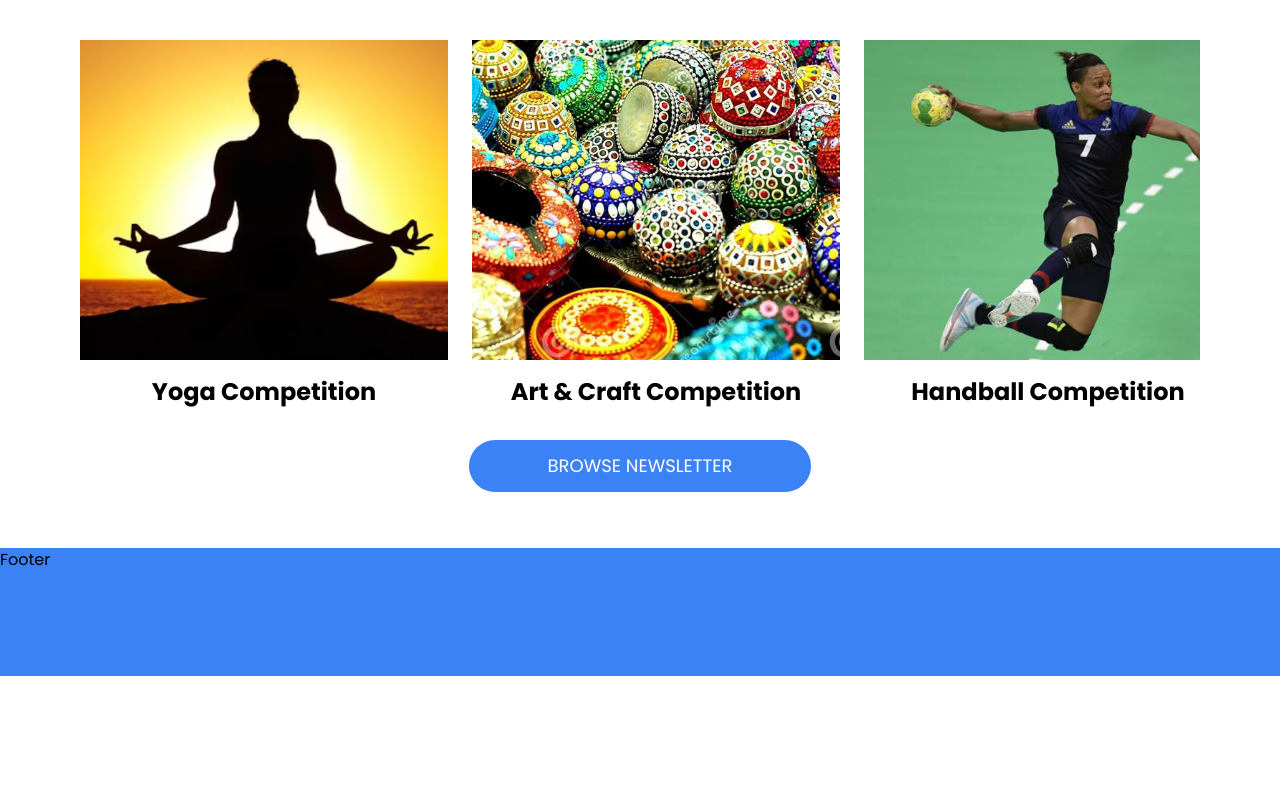
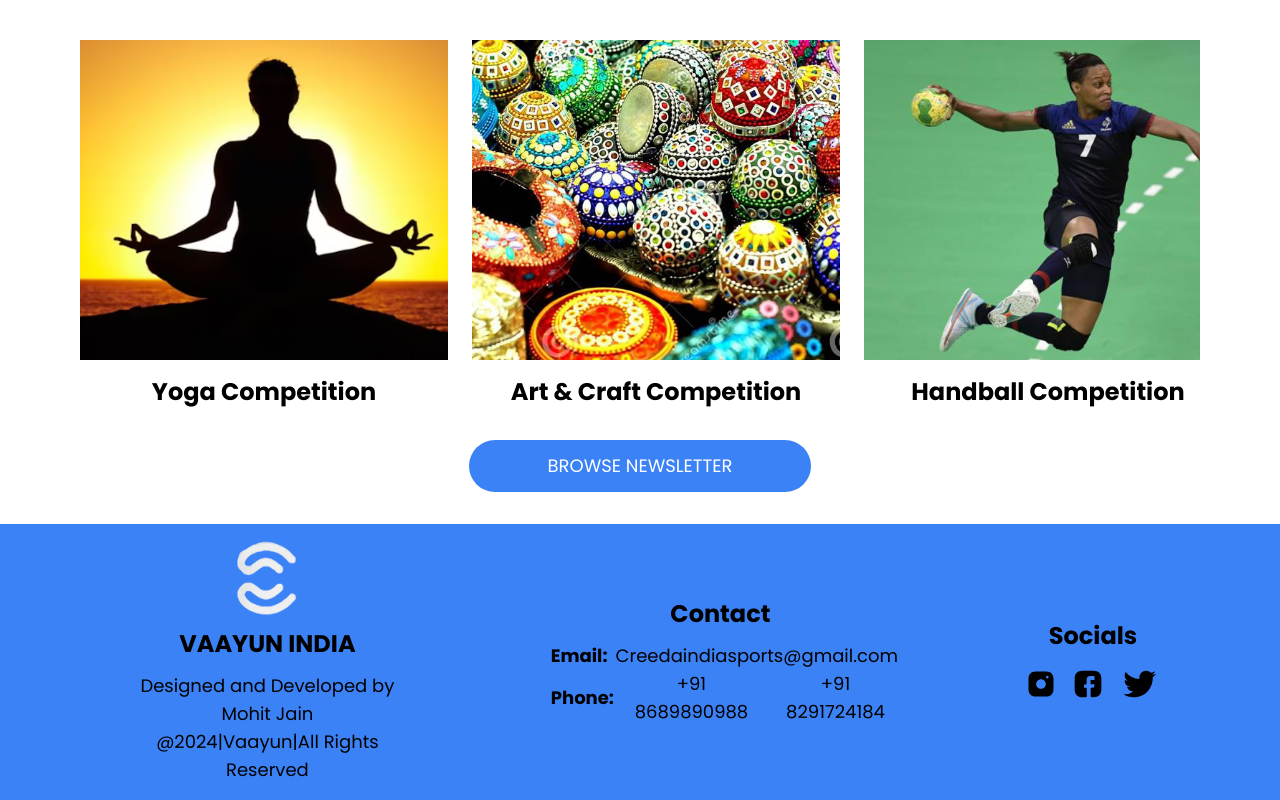
Before and after one commit to Mohitjnn/vaayu, a Next.js app: page / in a window 1280 px wide. Shown: the part 1816-2616 px from the top of the page. Before the commit the page ends 2492 px from the top, so only its background shows below. Built offline with nearby package versions, Linux system fonts and the light colour scheme; grey boxes are pictures that could not be loaded.

Commit message:
footer made

```diff
--- a/src/components/Footer/Footer.jsx
+++ b/src/components/Footer/Footer.jsx
@@ -1,7 +1,71 @@
 import React from "react";
 
+import Image from "next/image";
 function Footer() {
-  return <div className="w-full bg-blue-500 h-32 mt-14">Footer</div>;
+  return (
+    <div className="w-full bg-blue-500 mt-8 h-fit px-14 py-4 bottom-0 flex justify-between items-center">
+      <div className="flex flex-col items-center justify-evenly w-fit h-fit space-y-3 px-16">
+        <Image src="/logoWhite.png" height={10} width={60} />
+        <h1 className="subHeading">VAAYUN INDIA</h1>
+        <div className="text text-center">
+          <p>Designed and Developed by</p>
+          <p>Mohit Jain</p>
+          <p className="text-lg">@2024|Vaayun|All Rights Reserved</p>
+        </div>
+      </div>
+      <div className="flex flex-col items-center justify-evenly w-fit h-fit space-y-3 px-16">
+        <h1 className="subHeading">Contact</h1>
+        <div className="text text-center">
+          <p>
+            <span className="font-semibold px-2">Email:</span>
+            Creedaindiasports@gmail.com
+          </p>
+          <div className="flex flex-row justify-start w-full items-center">
+            <span className="font-semibold px-2">Phone:</span>
+            <p>+91 8689890988</p>
+            <p className="ml-3">+91 8291724184</p>
+          </div>
+        </div>
+      </div>
+      <div className="flex flex-col items-center justify-evenly w-fit h-fit space-y-3 px-16">
+        <h1 className="subHeading">Socials</h1>
+        <div className="flex items-center space-x-4">
+          <svg
+            xmlns="http://www.w3.org/2000/svg"
+            width="30"
+            height="30"
+            viewBox="0 0 24 24"
+            fill="none"
+          >
+            <path
+              d="M16.19 2H7.81C4.17 2 2 4.17 2 7.81v8.37C2 19.83 4.17 22 7.81 22h8.37c3.64 0 5.81-2.17 5.81-5.81V7.81C22 4.17 19.83 2 16.19 2ZM12 15.88c-2.14 0-3.88-1.74-3.88-3.88 0-2.14 1.74-3.88 3.88-3.88 2.14 0 3.88 1.74 3.88 3.88 0 2.14-1.74 3.88-3.88 3.88Zm5.92-9c-.05.12-.12.23-.21.33-.1.09-.21.16-.33.21a.995.995 0 0 1-1.09-.21c-.09-.1-.16-.21-.21-.33A.995.995 0 0 1 16 6.5c0-.13.03-.26.08-.38.05-.13.12-.23.21-.33.23-.23.58-.34.9-.27.07.01.13.03.19.06.06.02.12.05.18.09.05.03.1.08.15.12.09.1.16.2.21.33.05.12.08.25.08.38s-.03.26-.08.38Z"
+              fill="#000000"
+            ></path>
+          </svg>
+          <svg
+            xmlns="http://www.w3.org/2000/svg"
+            width="32"
+            height="32"
+            viewBox="0 0 24 24"
+            fill="none"
+          >
+            <path
+              fill="#000000"
+              d="M22 16.19c0 3.64-2.17 5.81-5.81 5.81H15c-.55 0-1-.45-1-1v-5.77c0-.27.22-.5.49-.5l1.76-.03c.14-.01.26-.11.29-.25l.35-1.91a.303.303 0 00-.3-.35l-2.13.03c-.28 0-.5-.22-.51-.49l-.04-2.45c0-.16.13-.3.3-.3l2.4-.04c.17 0 .3-.13.3-.3l-.04-2.4c0-.17-.13-.3-.3-.3l-2.7.04a2.996 2.996 0 00-2.95 3.05l.05 2.75c.01.28-.21.5-.49.51l-1.2.02c-.17 0-.3.13-.3.3l.03 1.9c0 .17.13.3.3.3l1.2-.02c.28 0 .5.22.51.49l.09 5.7c.01.56-.44 1.02-1 1.02h-2.3C4.17 22 2 19.83 2 16.18V7.81C2 4.17 4.17 2 7.81 2h8.38C19.83 2 22 4.17 22 7.81v8.38z"
+            ></path>
+          </svg>
+          <svg
+            xmlns="http://www.w3.org/2000/svg"
+            width="40"
+            height="40"
+            viewBox="0 0 24 24"
+          >
+            <path d="M19.633 7.997c.013.175.013.349.013.523 0 5.325-4.053 11.461-11.46 11.461-2.282 0-4.402-.661-6.186-1.809.324.037.636.05.973.05a8.07 8.07 0 0 0 5.001-1.721 4.036 4.036 0 0 1-3.767-2.793c.249.037.499.062.761.062.361 0 .724-.05 1.061-.137a4.027 4.027 0 0 1-3.23-3.953v-.05c.537.299 1.16.486 1.82.511a4.022 4.022 0 0 1-1.796-3.354c0-.748.199-1.434.548-2.032a11.457 11.457 0 0 0 8.306 4.215c-.062-.3-.1-.611-.1-.923a4.026 4.026 0 0 1 4.028-4.028c1.16 0 2.207.486 2.943 1.272a7.957 7.957 0 0 0 2.556-.973 4.02 4.02 0 0 1-1.771 2.22 8.073 8.073 0 0 0 2.319-.624 8.645 8.645 0 0 1-2.019 2.083z"></path>
+          </svg>
+        </div>
+      </div>
+    </div>
+  );
 }
 
 export default Footer;
```
Also changed, not shown: public/logoWhite.png (added), public/logoWhite.webp (added).
